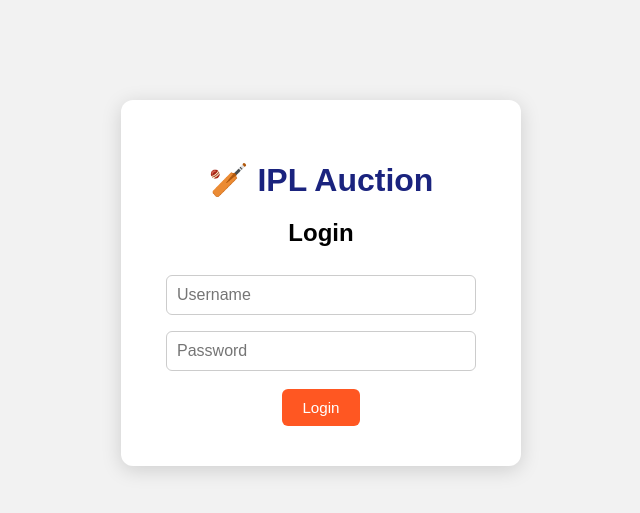
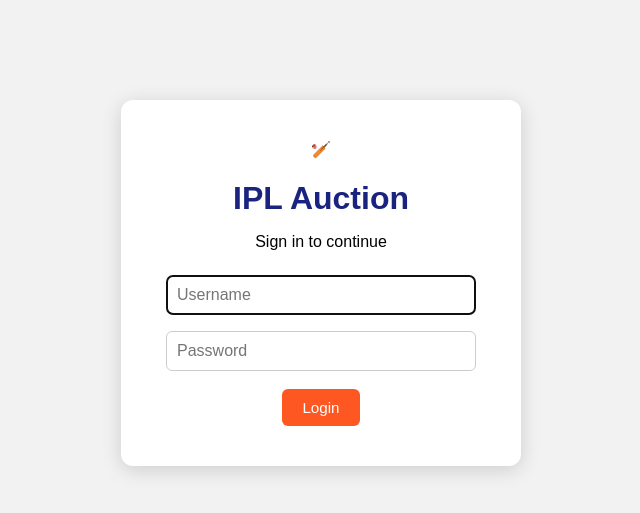
Before and after one commit to Snigdha4413/ipldb, a Flask app: page /login in a window 1280 px wide. Shown: the top 513 px of the page, without its empty margins (319-959 px from the left). Run offline with Flask 3, Linux system fonts and the light colour scheme.

Commit message:
Update login page title and styling elements

```diff
--- a/templates/login.html
+++ b/templates/login.html
@@ -1,19 +1,22 @@
 <!DOCTYPE html>
 <html>
 <head>
-  <title>IPL Auction - Login</title>
+  <title>IPL Auction — Login</title>
   <link rel="stylesheet" href="/static/style.css">
 </head>
-<body>
+<body class="login-page">
   <div class="login-box">
-    <h1>🏏 IPL Auction</h1>
-    <h2>Login</h2>
+    <div class="login-logo">🏏</div>
+    <h1>IPL Auction</h1>
+    <p class="login-subtitle">Sign in to continue</p>
+
     {% if error %}
-      <p class="error">{{ error }}</p>
+      <p class="error">⚠️ {{ error }}</p>
     {% endif %}
+
     <form method="POST">
-      <input type="text" name="username" placeholder="Username" required><br>
-      <input type="password" name="password" placeholder="Password" required><br>
+      <input type="text" name="username" placeholder="Username" required autofocus>
+      <input type="password" name="password" placeholder="Password" required>
       <button type="submit">Login</button>
     </form>
   </div>
```
